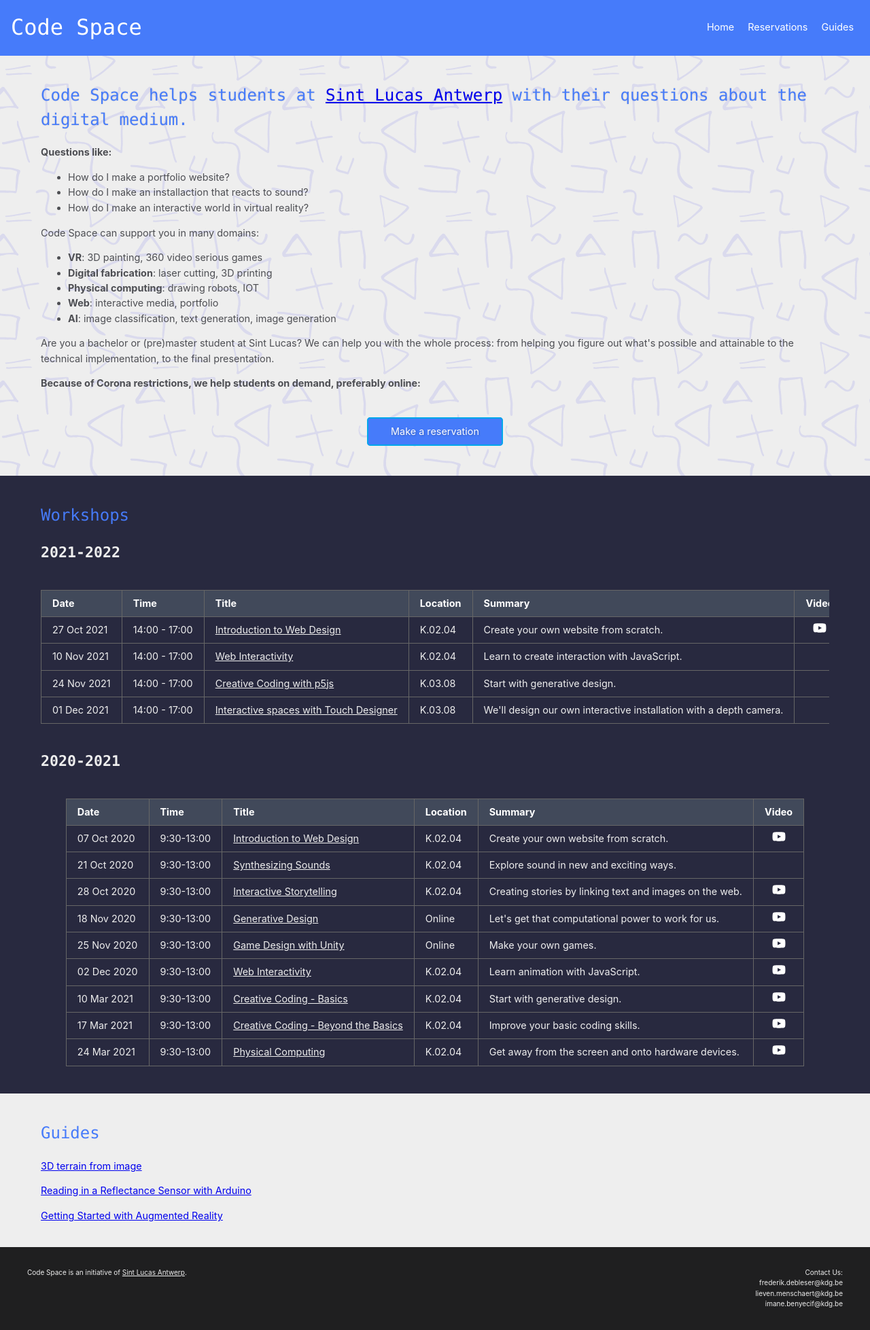
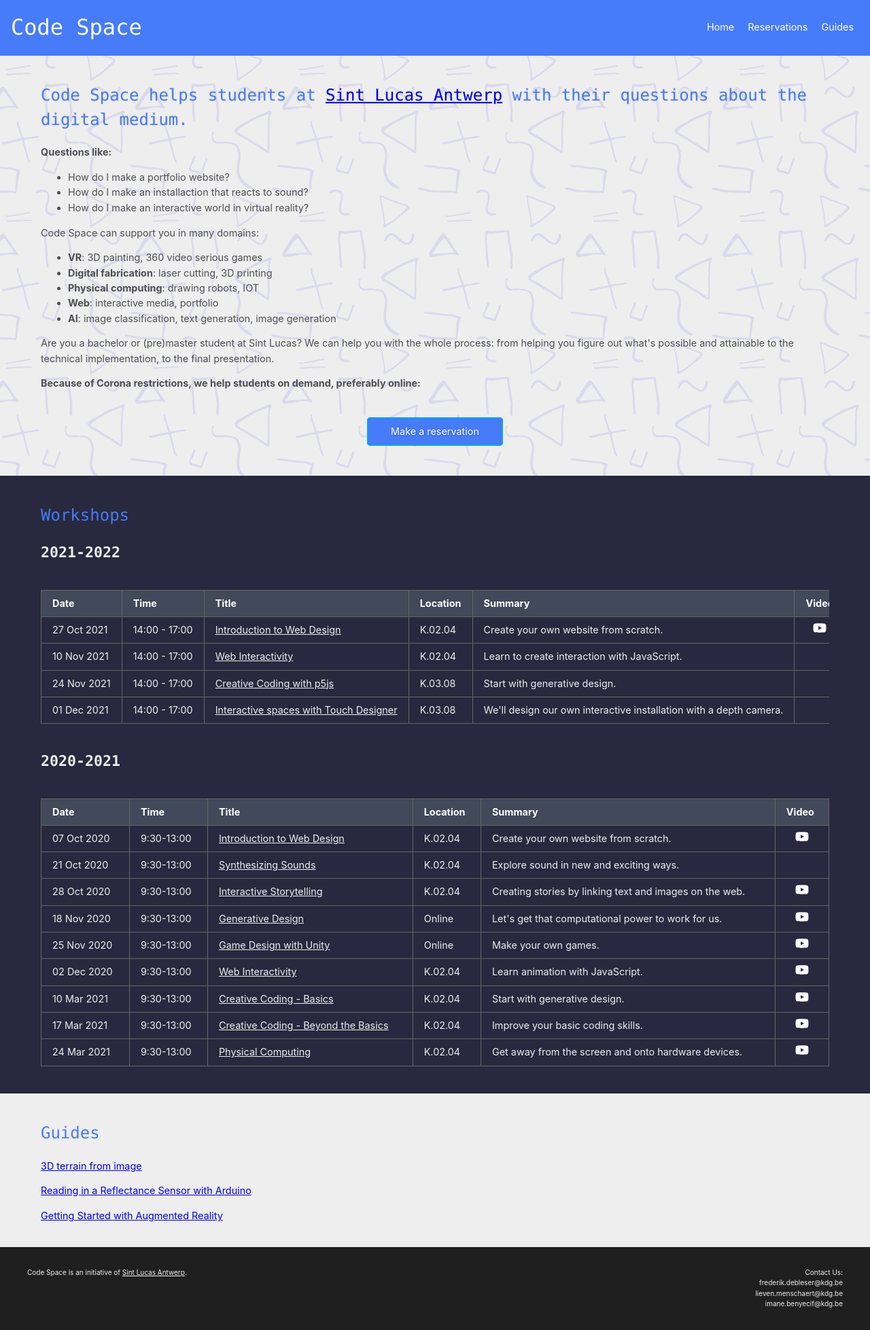
Before and after one commit to codespacehelp/website, a Jekyll site: the page built from index.html, in a window 1280 px wide. Shown: the whole page at 68% size. Built offline with Jekyll 4.4.1, drawn with Linux system fonts in a browser that asks for light colours.

Commit message:
Tweak table widths.

```diff
--- a/media/css/main.css
+++ b/media/css/main.css
@@ -75,6 +75,10 @@ main {
 
 .responsive-table {
   overflow-x: auto;
+}
+
+.responsive-table table {
+  width: 100%;
 }
 
 .embed-responsive {
```
